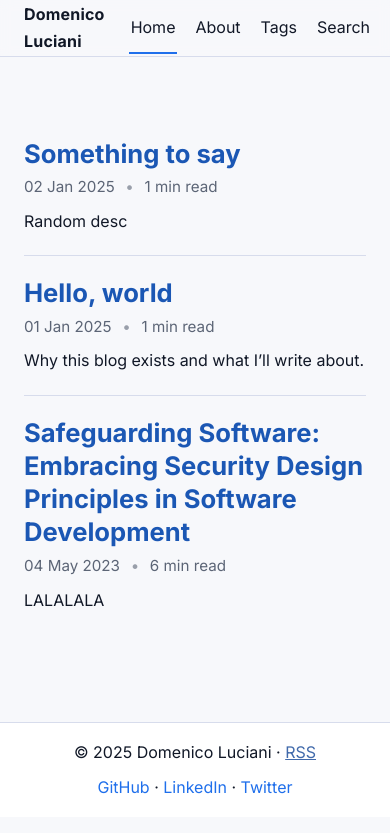
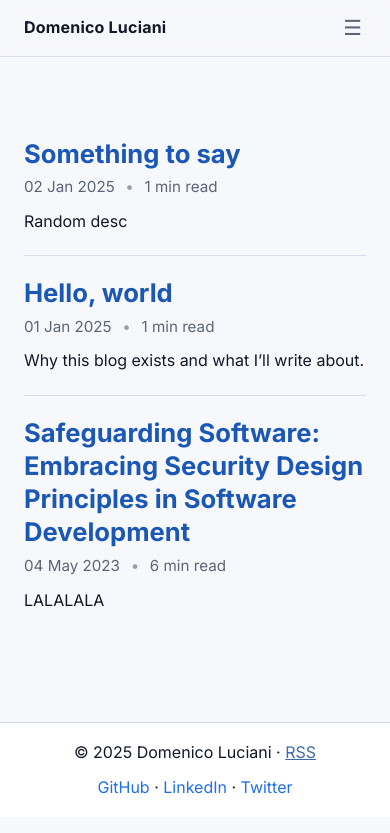
Before and after one commit to dlion/dryrun, a Jekyll site: the page built from index.html, in a window 390 px wide. Shown: the top 833 px of the page. Built offline with Jekyll 4.4.1, drawn with Linux system fonts in a browser that asks for light colours; the list of posts is cut into pages by our own code.

Commit message:
responsive

```diff
--- a/_includes/head.html
+++ b/_includes/head.html
@@ -27,6 +27,7 @@
 
 <link rel="stylesheet" href="{{ '/assets/css/main.css' | relative_url }}" />
 <link rel="stylesheet" href="{{ '/assets/css/syntax.css' | relative_url }}">
+<script src="{{ '/assets/js/main.js' | relative_url }}" defer></script>
 
 <!-- SEO tag (OG, Twitter, JSON-LD) -->
 {% seo %}
--- a/_layouts/default.html
+++ b/_layouts/default.html
@@ -33,7 +33,10 @@ layout: nil
 
     <header class="site-header">
       <div class="wrap">
-        <a class="brand" href="{{ '/' | relative_url }}">{{ site.name | default: site.title }}</a>
+        <div class="header-bar">
+          <a class="brand" href="{{ '/' | relative_url }}">{{ site.name | default: site.title }}</a>
+          <button class="nav-toggle" type="button" aria-label="Toggle navigation" title="Toggle navigation" aria-expanded="false">☰</button>
+        </div>
 
         <nav class="site-nav" aria-label="Primary">
           {% assign here = page.url | default: '/' %}
--- a/assets/css/main.css
+++ b/assets/css/main.css
@@ -112,9 +112,19 @@ body {
   z-index: 20;
 }
 .site-header .wrap { display: flex; align-items: center; gap: 24px; height: 56px; }
-
+.header-bar { display: flex; align-items: center; gap: 12px; }
 .brand { font-weight: 700; letter-spacing: .2px; text-decoration: none; color: var(--text); }
 .site-nav { margin-left: auto; display: flex; align-items: center; gap: 16px; }
+.nav-toggle {
+  display: none;
+  margin-left: auto;
+  background: transparent;
+  border: 0;
+  color: var(--muted);
+  font-size: 1.3rem;
+  cursor: pointer;
+  padding: 4px;
+}
 
 /* Ghost-like underline (no pill boxes) */
 .site-nav a {
@@ -574,8 +584,14 @@ p { margin: .9em 0; color: var(--text); }
 .footer-inner a[href$='feed.xml']:hover { color: var(--link); }
 
 /* Responsive tweaks */
-@media (max-width: 740px) {
-  .site-nav a::after { bottom: -6px; }
+@media (max-width: 780px) {
+  .site-header .wrap { flex-direction: column; align-items: stretch; gap: 0; height: auto; padding-block: 12px; }
+  .header-bar { width: 100%; justify-content: space-between; }
+  .nav-toggle { display: inline-flex; }
+  .site-nav { display: none; flex-direction: column; align-items: flex-start; gap: 12px; width: 100%; margin-left: 0; margin-top: 12px; }
+  .site-header.open .site-nav { display: flex; }
+  .site-nav a { padding: 0; display: block; width: 100%; }
+  .site-nav a::after { display: none; }
   .footer-inner { flex-direction: column; gap: 8px; }
 }
 
--- a/assets/js/main.js
+++ b/assets/js/main.js
@@ -177,4 +177,19 @@
     block.dataset.toolbar = 'ready';
   });
 
+  var header = document.querySelector('.site-header');
+  var toggle = document.querySelector('.nav-toggle');
+  if (header && toggle) {
+    toggle.addEventListener('click', function () {
+      header.classList.toggle('open');
+      toggle.setAttribute('aria-expanded', header.classList.contains('open') ? 'true' : 'false');
+    });
+    header.querySelectorAll('.site-nav a').forEach(function (link) {
+      link.addEventListener('click', function () {
+        header.classList.remove('open');
+        toggle.setAttribute('aria-expanded', 'false');
+      });
+    });
+  }
+
 })();
```
